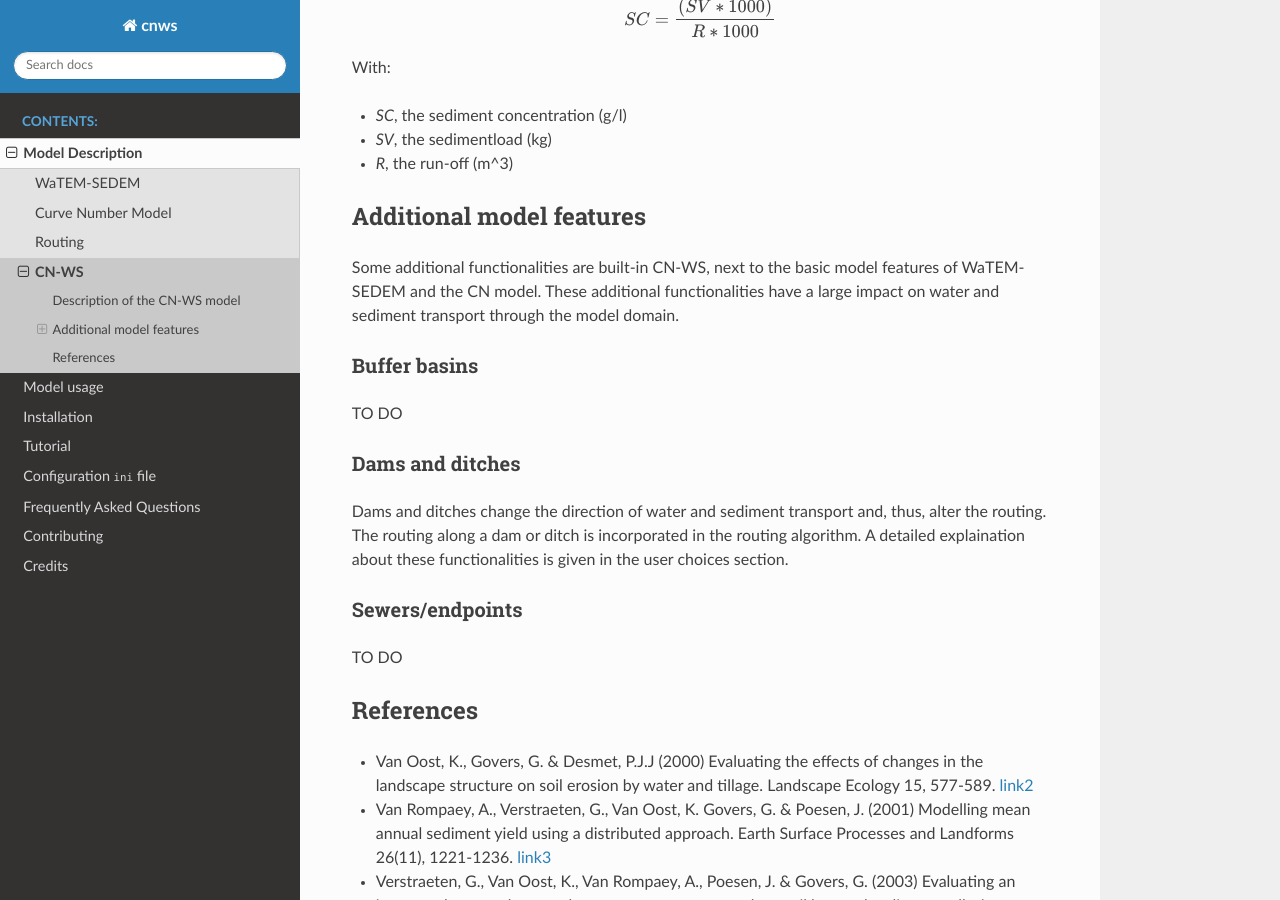
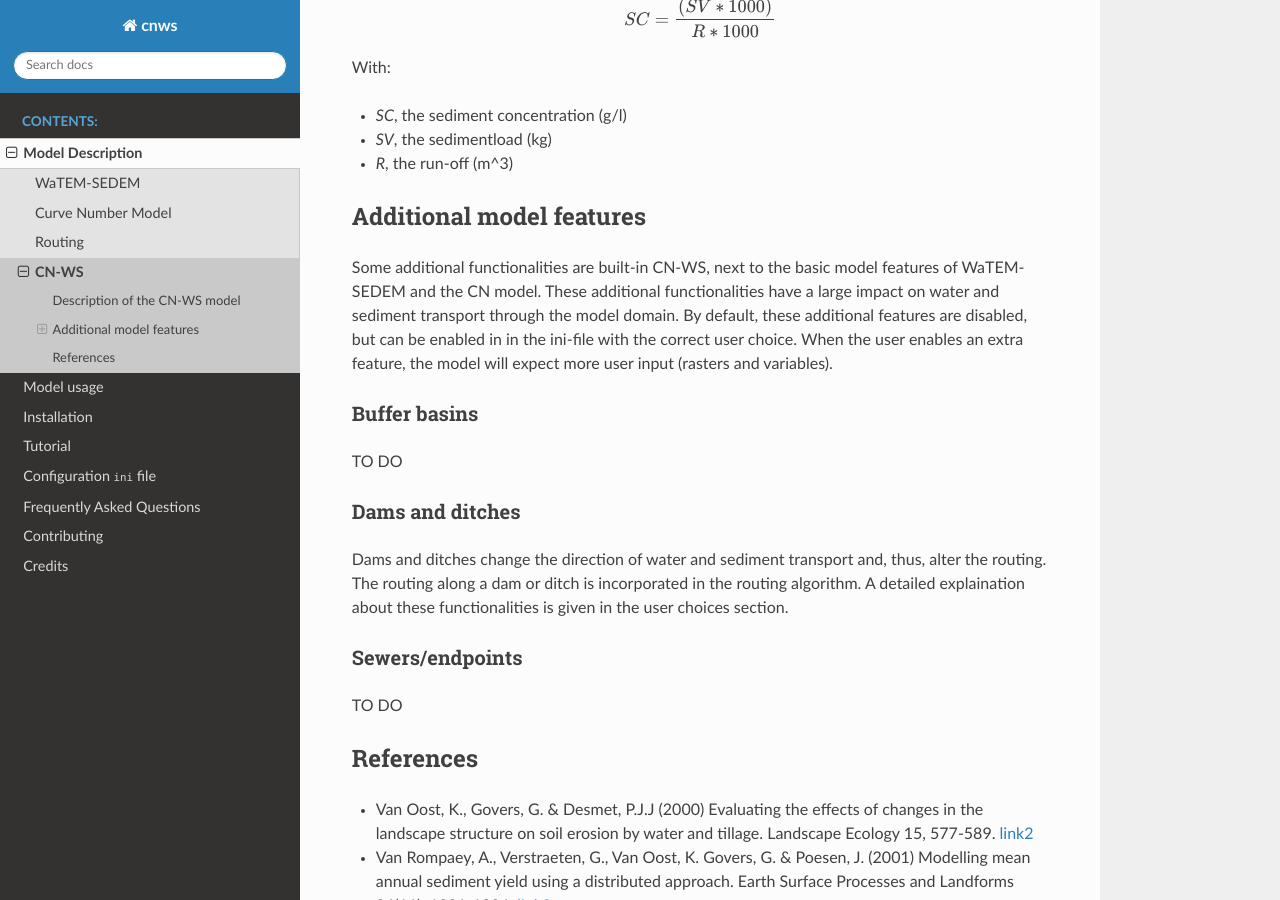
Before and after one commit to watem-sedem/watem-sedem, a Sphinx documentation site: the page built from docs/cn-ws.rst, in a window 1280 px wide and 900 px high, scrolled down 698 px. Built offline with Sphinx 7.4.7 and the Read the Docs theme 2.0.0, drawn with Linux system fonts in a browser that asks for light colours.

Commit message:
Add some more info about additional features

```diff
--- a/docs/cn-ws.rst
+++ b/docs/cn-ws.rst
@@ -43,7 +43,10 @@ Additional model features
 
 Some additional functionalities are built-in CN-WS, next to the basic model
 features of WaTEM-SEDEM and the CN model. These additional functionalities have
-a large impact on water and sediment transport through the model domain.
+a large impact on water and sediment transport through the model domain. By
+default, these additional features are disabled, but can be enabled in in the
+ini-file with the correct user choice. When the user enables an extra feature,
+the model will expect more user input (rasters and variables).
 
 Buffer basins
 *************
```
